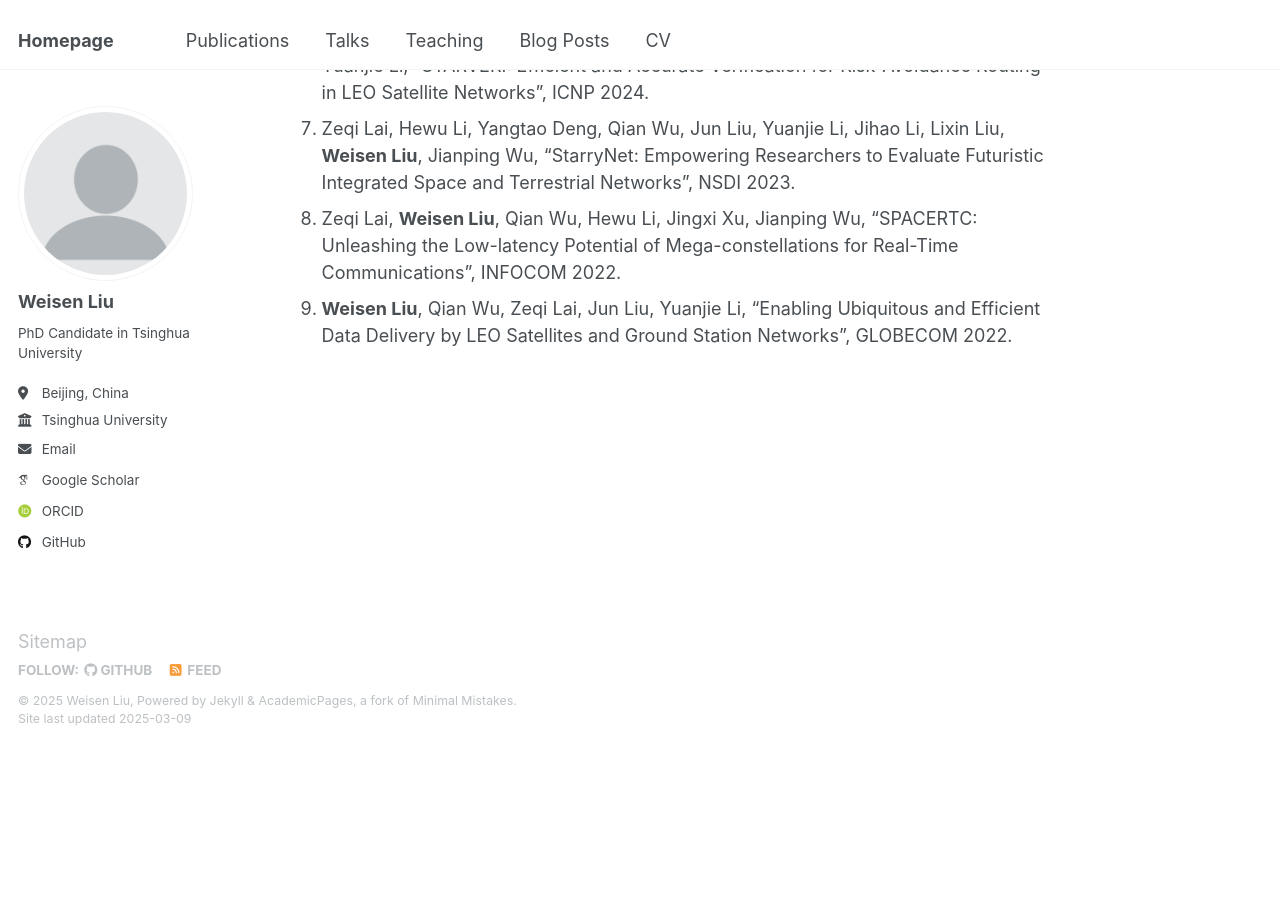
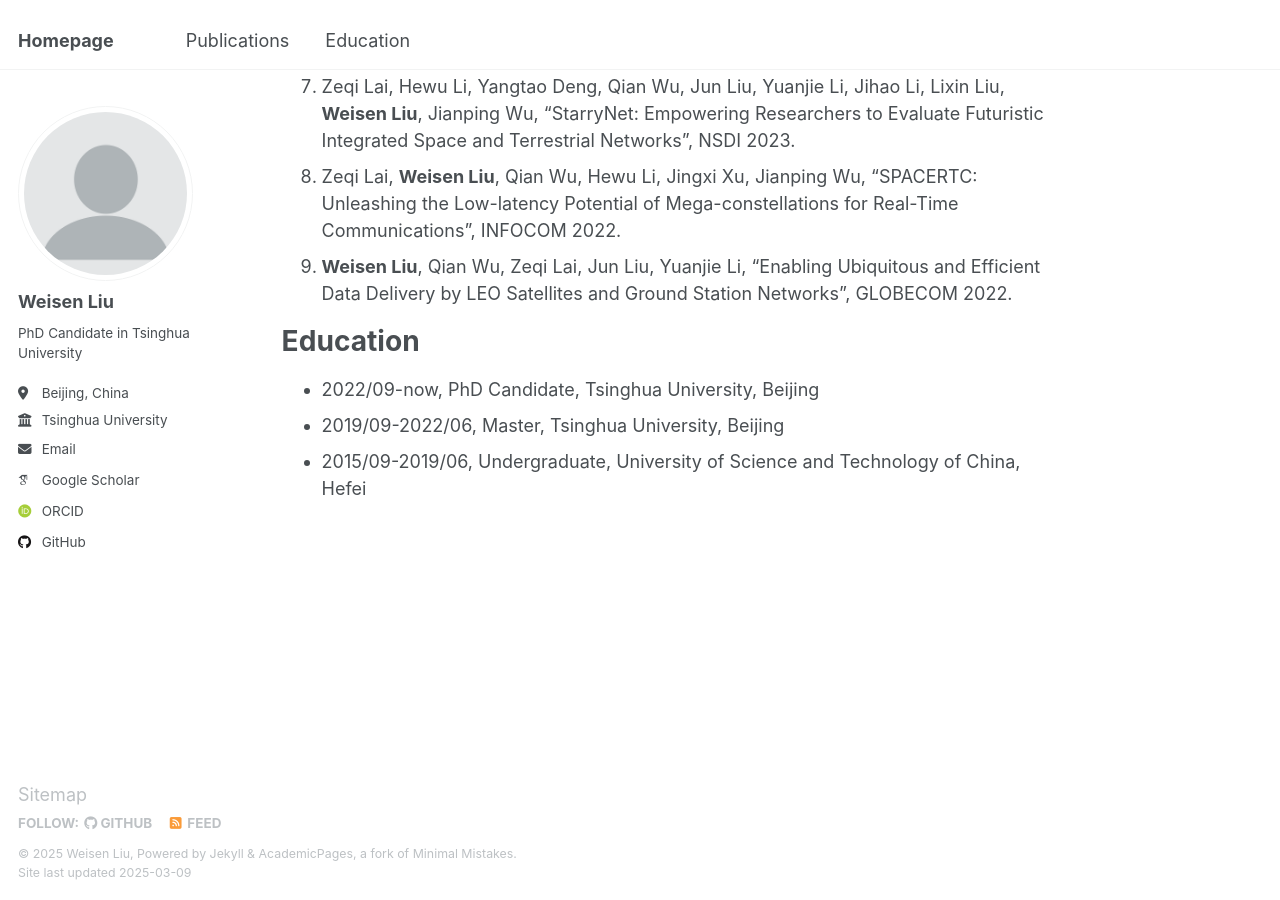
Before and after one commit to LWSen/LWSen.github.io, a Jekyll site: the page built from _pages/about.md, in a window 1280 px wide and 900 px high, scrolled down 888 px. Built offline with Jekyll 4.4.1, drawn with Linux system fonts in a browser that asks for light colours; some web fonts are replaced; before the commit the page ends 1635 px from its top, so only the background shows below that.

Commit message:
update eduacation

```diff
--- a/_pages/about.md
+++ b/_pages/about.md
@@ -26,3 +25,8 @@ Email: lws22@mails.tsinghua.edu.cn
 1. Zeqi Lai, Hewu Li, Yangtao Deng, Qian Wu, Jun Liu, Yuanjie Li, Jihao Li, Lixin Liu, **Weisen Liu**, Jianping Wu, "StarryNet: Empowering Researchers to Evaluate Futuristic Integrated Space and Terrestrial Networks", NSDI 2023.
 1. Zeqi Lai, **Weisen Liu**, Qian Wu, Hewu Li, Jingxi Xu, Jianping Wu, "SPACERTC: Unleashing the Low-latency Potential of Mega-constellations for Real-Time Communications", INFOCOM 2022.
 1. **Weisen Liu**, Qian Wu, Zeqi Lai, Jun Liu, Yuanjie Li, "Enabling Ubiquitous and Efficient Data Delivery by LEO Satellites and Ground Station Networks", GLOBECOM 2022.
+
+# <span id="education">Education</span>
+- 2022/09-now, PhD Candidate, Tsinghua University, Beijing
+- 2019/09-2022/06, Master, Tsinghua University, Beijing
+- 2015/09-2019/06, Undergraduate, University of Science and Technology of China, Hefei
```
Also changed, not shown: other parts of _pages/about.md (+0 -1 lines), _data/navigation.yml (+11 -8 lines).
